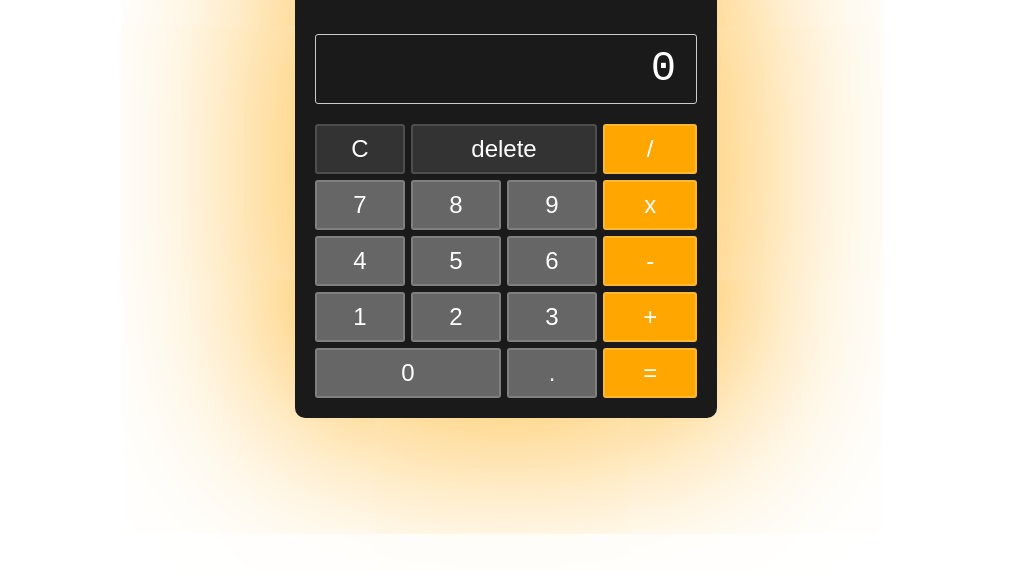
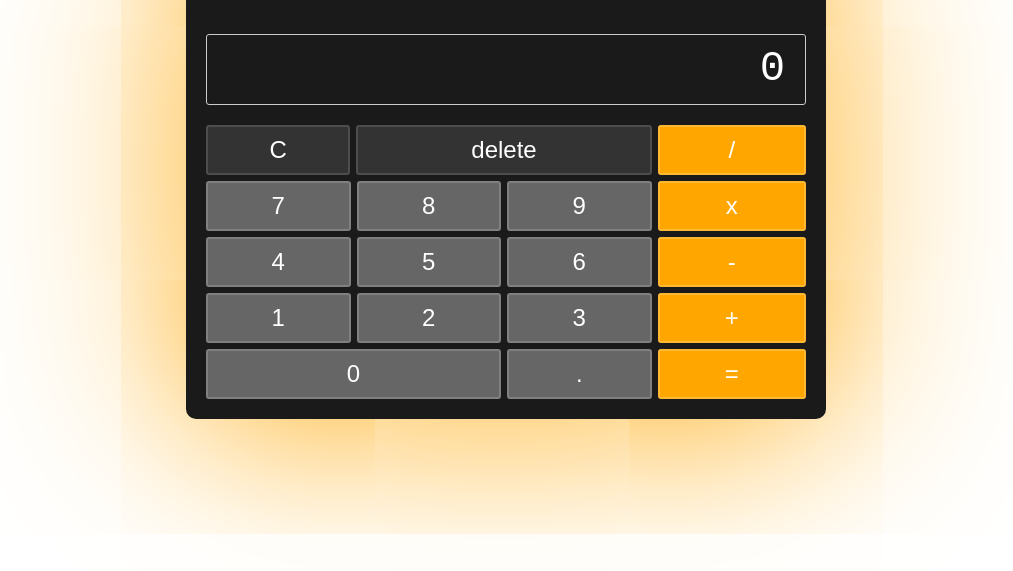
Before and after one commit to aademirci/js-calculator, a plain HTML site: page index.html in a window 1280 px wide. Shown: the part 229-800 px from the top of the page, without its empty margins (134-1147 px from the left). Drawn offline with Linux system fonts and the light colour scheme.

Commit message:
Added responsive design

```diff
--- a/style.css
+++ b/style.css
@@ -32,12 +32,13 @@ button:active, .active {
 }
 
 #calculator {
-    width: 33%;
+    width: 100%;
+    height: 100%;
     background-color: hsl(0, 0%, 10%);
     padding: 20px;
-    border-radius: 10px;
-    margin-inline: auto;
-    box-shadow: 0 0 200px 2px hsl(39, 100%, 50%);
+    display: flex;
+    flex-direction: column;
+    justify-content: flex-end;
 }
 
 #brand {
@@ -46,6 +47,7 @@ button:active, .active {
     font-family: 'Courier New', Courier, monospace;
     font-weight: bolder;
     margin-bottom: 50px;
+    flex: 2;
 }
 
 #screen {
@@ -58,6 +60,8 @@ button:active, .active {
     border-radius: 3px;
     border-color: hsl(0, 0%, 80%);
     color: hsl(0, 0%, 100%);
+    overflow-x: scroll;
+    min-height: 71px;
 }
 
 #keyboard {
@@ -130,3 +134,38 @@ button:active, .active {
 #operations button:hover {
     background-color: hsl(39, 100%, 45%);
 }
+
+@media screen and (min-width: 775px) {
+    #calculator {
+        width: 80%;
+        height: auto;
+        border-radius: 10px;
+        margin-inline: auto;
+        box-shadow: 0 0 200px 2px hsl(39, 100%, 50%);
+        display: block;
+    }
+}
+
+@media screen and (min-width: 890px) {
+    #calculator {
+        width: 70%;
+    }
+}
+
+@media screen and (min-width: 1024px) {
+    #calculator {
+        width: 60%;
+    }
+}
+
+@media screen and (min-width: 1280px) {
+    #calculator {
+        width: 50%;
+    }
+}
+
+@media screen and (min-width: 1440px) {
+    #calculator {
+        width: 720px;
+    }
+}
```
